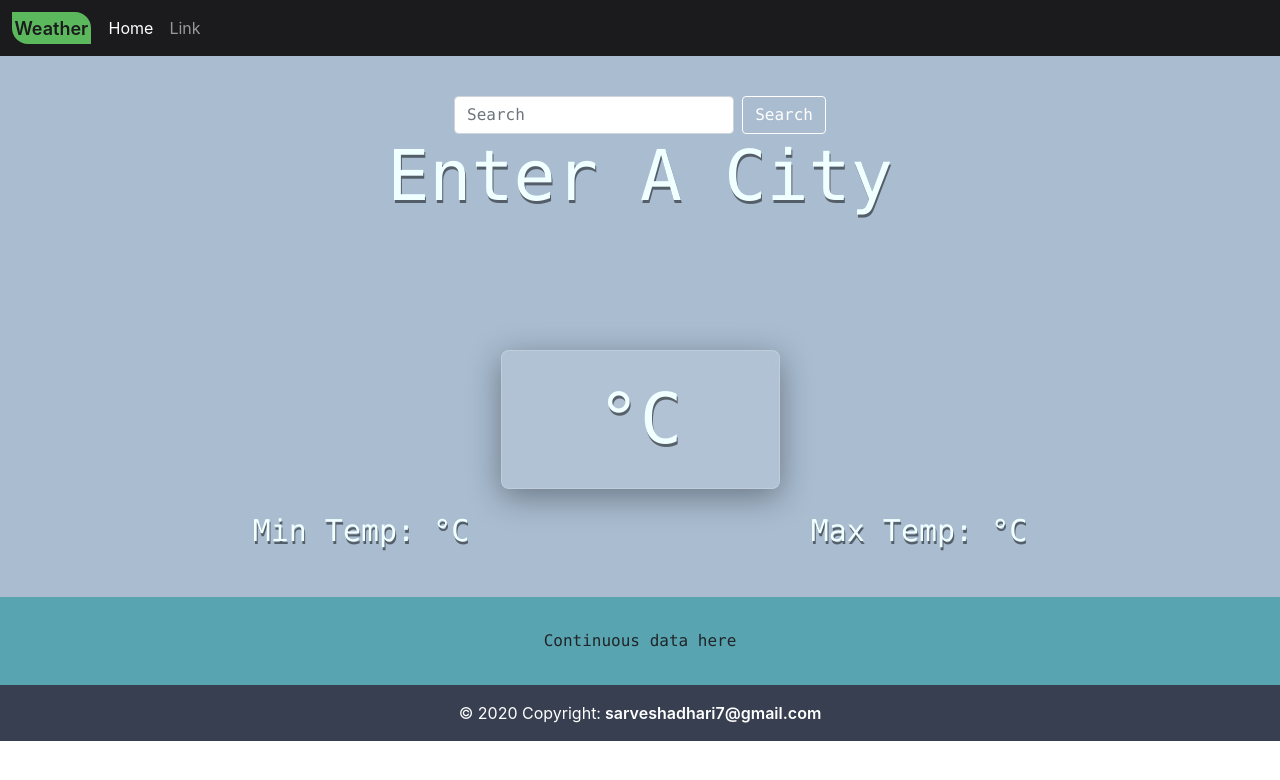
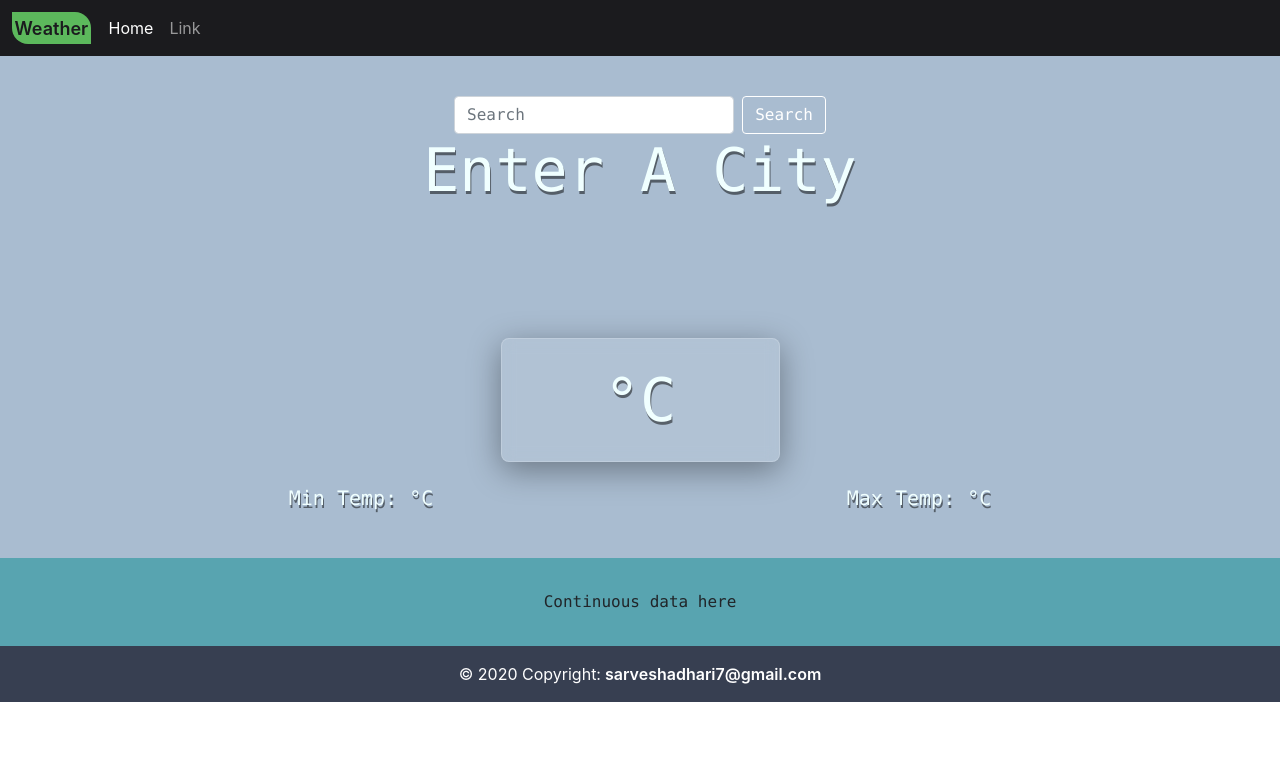
Before and after one commit to SarveshAdhari/weather-app, a React (Create React App) app in the folder weather-app/: page / in a window 1280 px wide. Shown: the top 780 px of the page. Built offline with nearby package versions, Linux system fonts and the light colour scheme; the HTML template or start-up script is replaced by a standard one.

Commit message:
Css Update

```diff
--- a/weather-app/src/App.css
+++ b/weather-app/src/App.css
@@ -46,12 +46,12 @@ Colors for app: #1B1B1E => Rasin Black
 
 .big-screen h2{
   color: azure;
-  font-size: 70px;
+  font-size: 60px;
   text-shadow: 1px 3px rgba(0,0,0,0.5);
 }
 
 .big-screen small{
-  font-size: 50px;
+  font-size: 40px;
   color: azure;
   text-shadow: 1px 3px rgba(0,0,0,0.5);
 
@@ -92,13 +92,13 @@ Colors for app: #1B1B1E => Rasin Black
 
 .temp h4{
   color: azure;
-  font-size: 30px;
+  font-size: 20px;
   text-shadow: 1px 3px rgba(0,0,0,0.5);
 
 }
 
 .inner-temp{
-  font-size: 70px;
+  font-size: 60px;
   color: azure;
   text-shadow: 1px 3px rgba(0,0,0,0.5);
   padding: 2vh 0;
@@ -120,7 +120,7 @@ Colors for app: #1B1B1E => Rasin Black
 .min-max h5{
   display: inline-block;
   color: azure;
-  font-size: 30px;
+  font-size: 20px;
 }
 
 /* Bottom Content Css */
```
